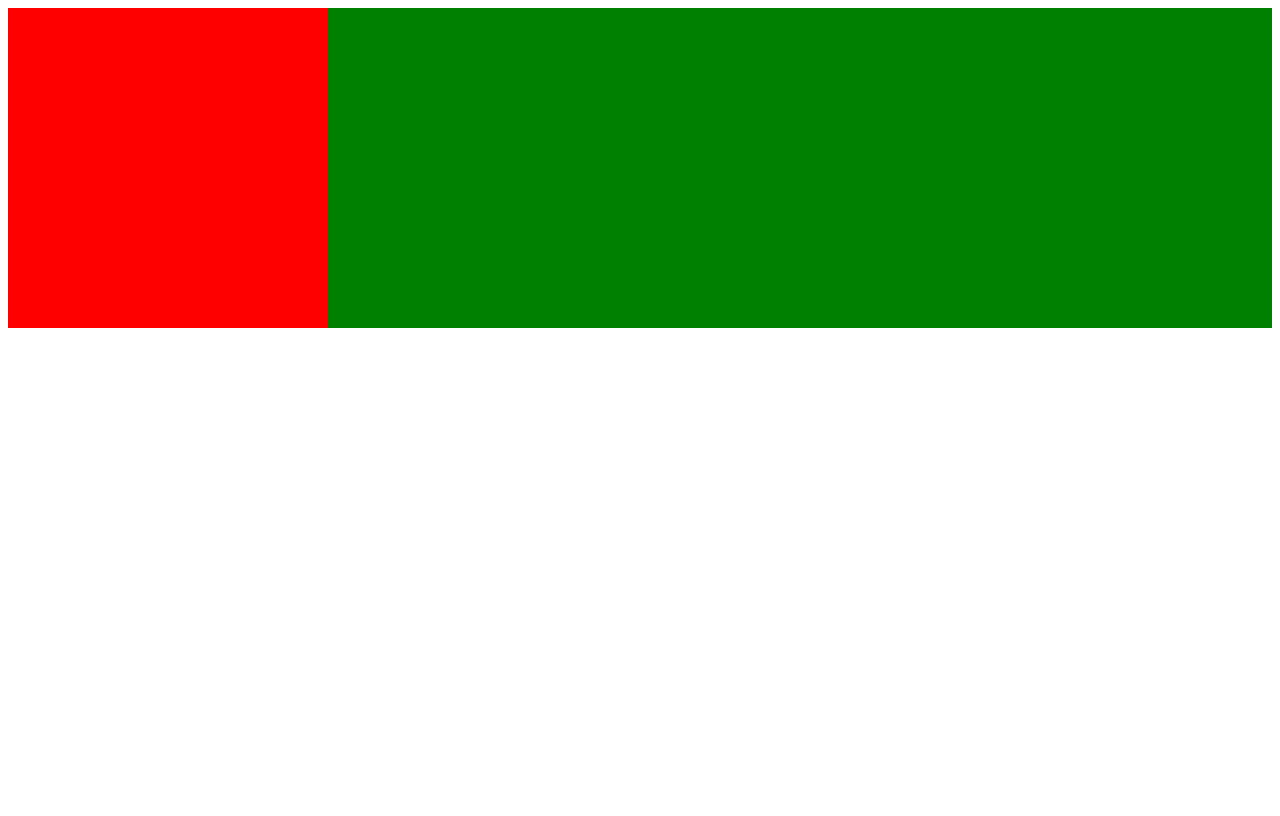
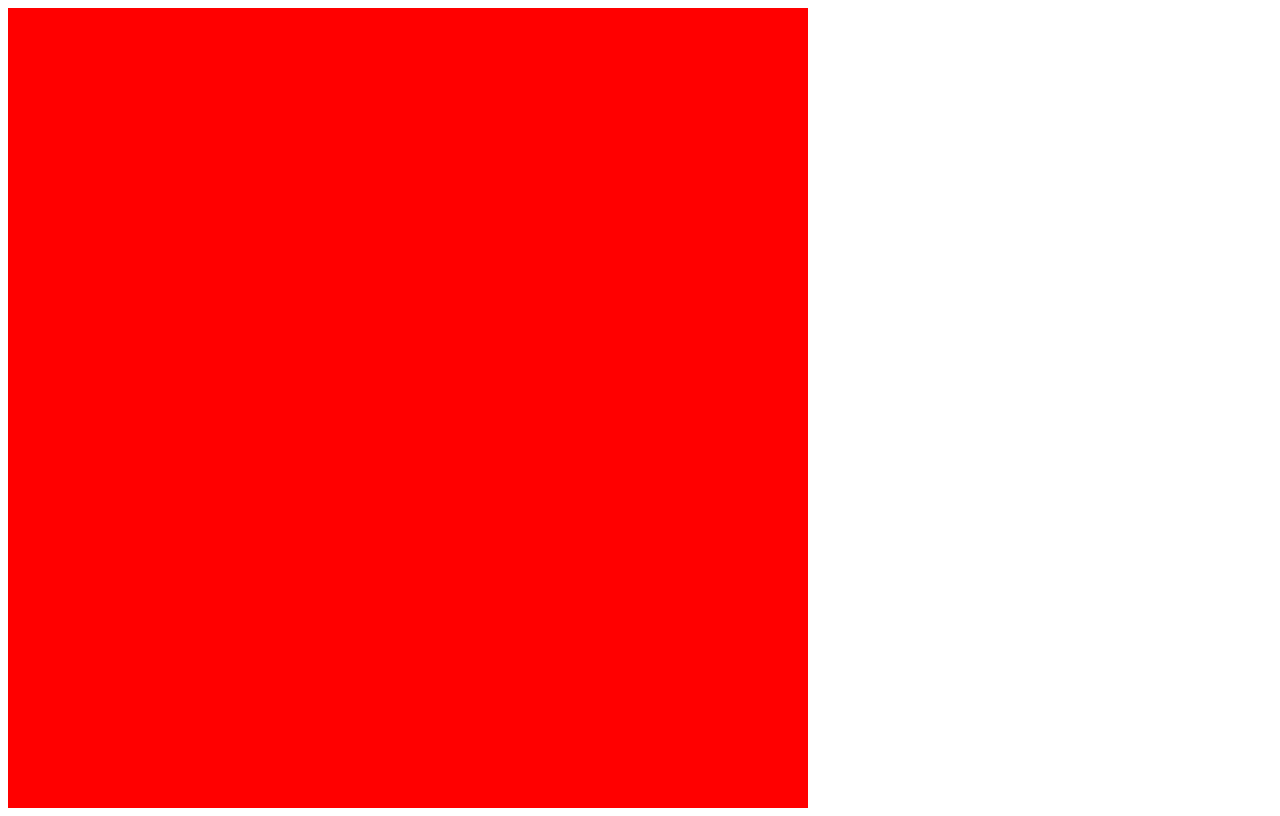
Before and after one commit to cadcock15/TOP-Etch-A-Sketch, a plain HTML site: page index.html in a window 1280 px wide. Drawn offline with Linux system fonts and the light colour scheme.

Commit message:
Change grid cell size to be dynamic

```diff
--- a/style.css
+++ b/style.css
@@ -6,6 +6,9 @@
    .gridFlexbox {
       display:flex;
       flex-direction: column;
+      width: 800px;
+      height: 800px;
+      background-color: aqua;
    }
 
    .rowFlexbox, .cells {
@@ -15,11 +18,11 @@
    .rowFlexbox {
       background-color: green;
       display: flex;
+      flex: 1 1 auto;
    }
 
    .cells {
       background-color: red;
-      width: 20px;
-      height: 20px;
       flex-direction: column;
+      flex: 1 1 auto;
    }
```
